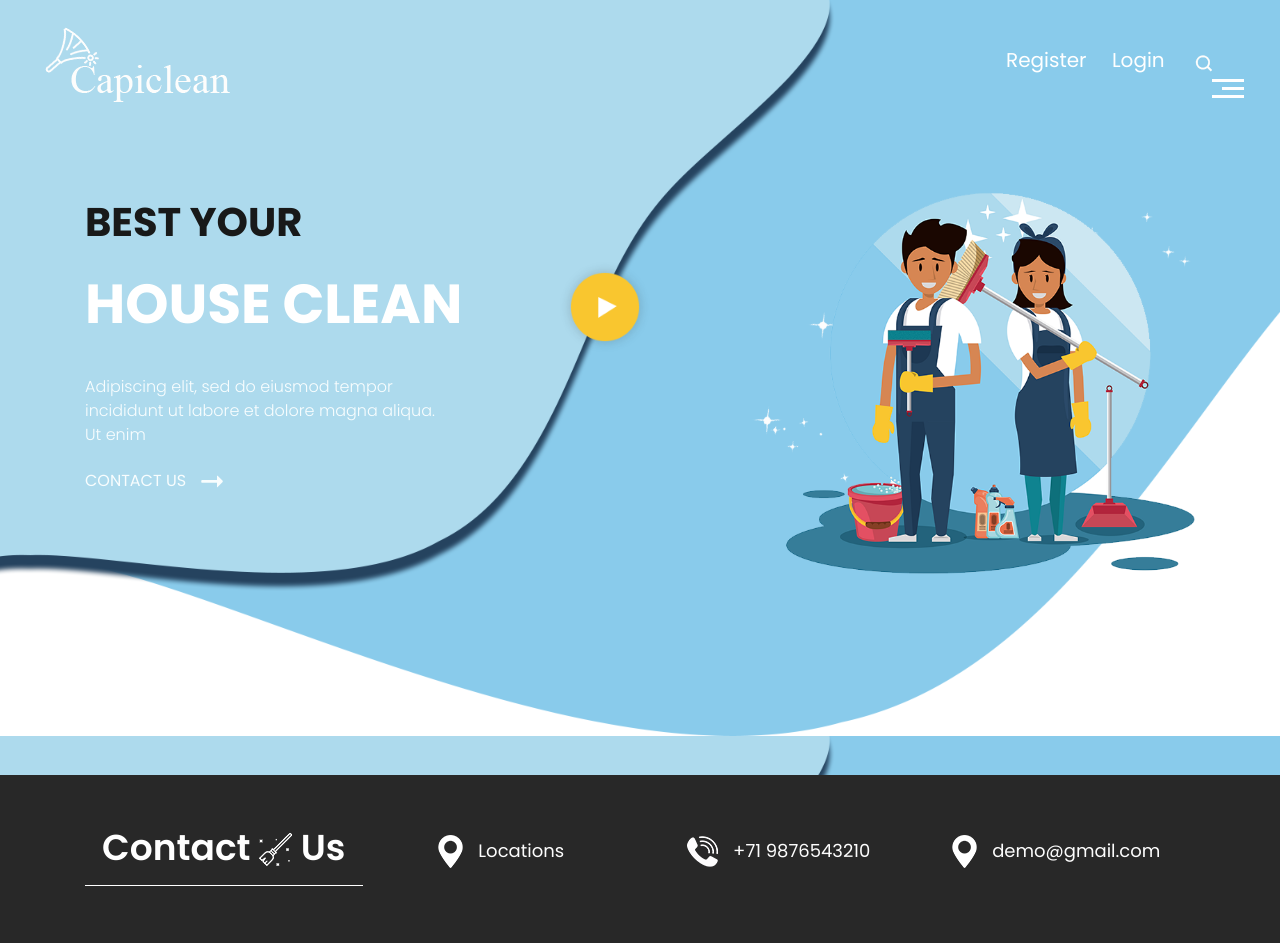
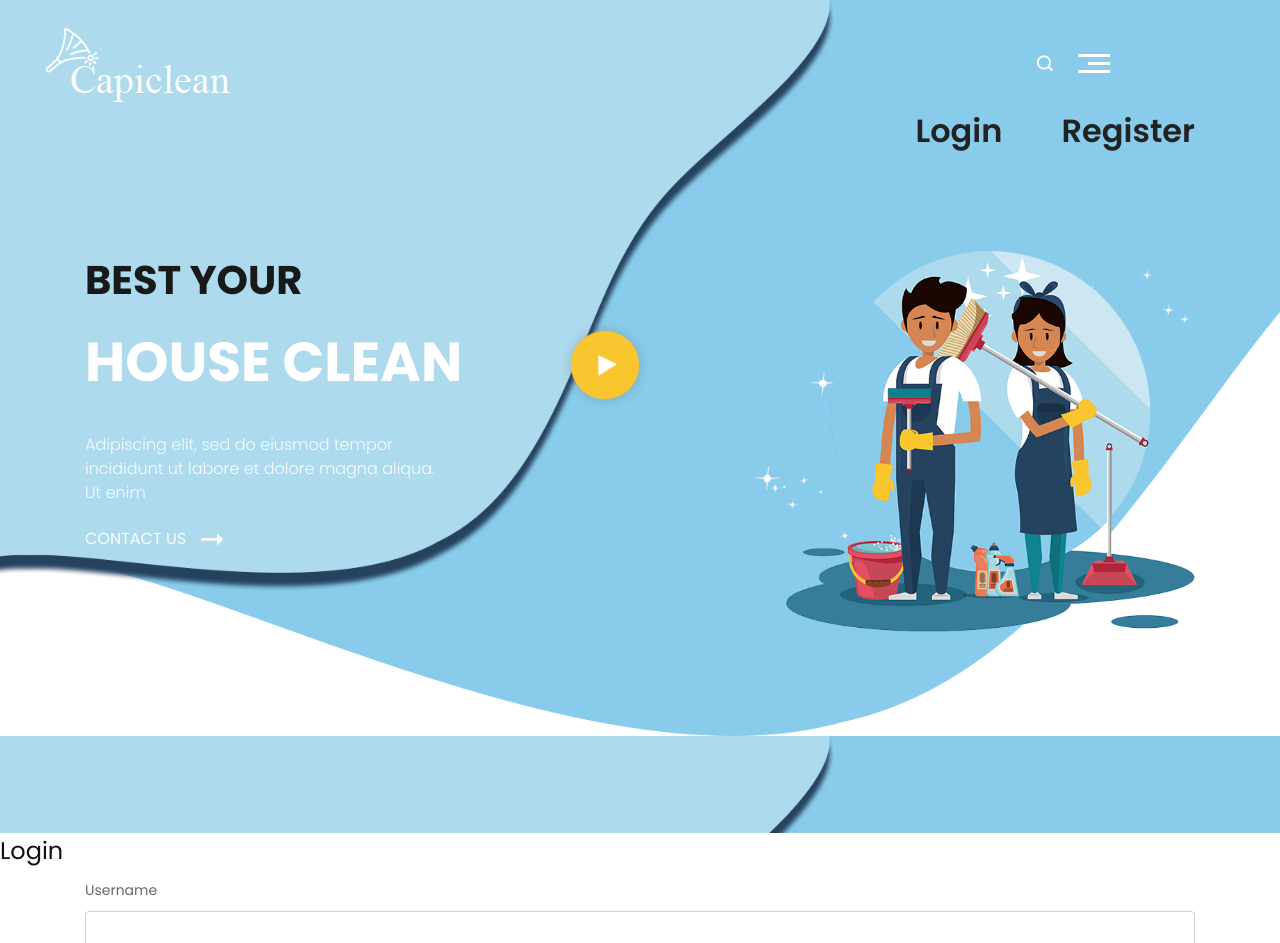
Before and after one commit to M7moud-Hassan/Crowdfunding_Project, a Django app: template crowdfunding/templates/login.html in a window 1280 px wide. Shown: the top 943 px of the page. Run offline with Django 4.2, Linux system fonts and the light colour scheme; the template is opened without the code that fills it, so the values that code supplies are empty; a map, chart or similar area stays blank; some libraries are stand-ins or nearby versions.

Commit message:
edit some features and add work pages

```diff
--- a/crowdfunding/auth_app/urls.py
+++ b/crowdfunding/auth_app/urls.py
@@ -15,6 +15,9 @@ Including another URLconf
 """
 from django.contrib import admin
 from django.urls import path
+from django.db import models
+from django.conf import settings
+from django.conf.urls.static import static
 from . import views
 
 
@@ -22,5 +25,12 @@ from . import views
 urlpatterns = [
 
     path('index',views.testTemp,name='Test'),
-    # path('register',views.register, name='register'),
+    path('register',views.register, name='register'),
+    path('login',views.login, name='login'),
+    path('logout',views.logout, name='logout'),
+    #path('view/<int:key>', views.view, name='view'),
+
 ]
+
+if settings.DEBUG:
+    urlpatterns += static(settings.MEDIA_URL, document_root=settings.MEDIA_ROOT)
--- a/crowdfunding/crowdfunding/settings.py
+++ b/crowdfunding/crowdfunding/settings.py
@@ -11,7 +11,7 @@ https://docs.djangoproject.com/en/4.1/ref/settings/
 """
 
 from pathlib import Path
-
+import os
 # Build paths inside the project like this: BASE_DIR / 'subdir'.
 BASE_DIR = Path(__file__).resolve().parent.parent
 
@@ -121,7 +121,8 @@ USE_TZ = True
 
 STATIC_URL = 'tstatic/'
 STATICFILES_DIRS=['static']
-
+MEDIA_URL = '/media/'
+MEDIA_ROOT = os.path.join(BASE_DIR, 'media')
 # Default primary key field type
 # https://docs.djangoproject.com/en/4.1/ref/settings/#default-auto-field
 
--- a/crowdfunding/templates/index.html
+++ b/crowdfunding/templates/index.html
@@ -48,8 +48,9 @@
               <ul>
                 <div class="togle_3">
                   <div class="menu_main">
-                    <div class="padding_left0"><a href="#">Register</a>
-                    <span class="padding_left0"><a href="#">Login</a></span></div>
+                    <div class="padding_left0">
+
+                    </div>
                   </div>
                   <div class="shoping_bag"><img src="{% static 'images/search-icon.png' %}"></div>
                 </div>
@@ -70,6 +71,14 @@
             </div>
           </div>
         </div>
+      </div>
+        <div style="text-align:end" class="container">
+       {%if request.session.user_email is None%}
+          <span style="margin-right:2.5%;font-weight:600;font-size:2.5vw"><a href="{% url 'login' %}">Login</a></span>
+          <span style="margin-left:2.5%;font-weight:600;font-size:2.5vw"><a href="{% url 'register' %}">Register</a></span>
+       {%else%}
+          <span style="font-weight:600;font-size:5vw"><a href="{% url 'logout' %}">Logout</a></span>
+       {%endif%}
       </div>
     <!-- banner section start -->
     <div class="banner_section layout_padding">
--- a/crowdfunding/templates/login.html
+++ b/crowdfunding/templates/login.html
@@ -1,9 +1,28 @@
 {% extends 'index.html' %}
 
 {%block title%}
-
+Login
 {%endblock%}
 
 {%block parentBody%}
 
+<h1> Login </h1>
+    <div class="container">
+{{Alert}}
+<form method="post">
+      {%csrf_token%}
+  <div class="mb-3">
+    <label for="exampleInputEmail1" class="form-label">Username</label>
+    <input type="text" class="form-control" id="exampleInputEmail1" aria-describedby="emailHelp" name="user_email">
+  </div>
+
+  <div class="mb-3">
+    <label for="exampleInputEmail2" class="form-label">Password</label>
+    <input type="password" class="form-control" id="exampleInputEmail2" aria-describedby="emailHelp" name="user_password">
+  </div>
+
+    <div class="mb-3">Dont have account ? Don't be Panic <a href="{% url 'register'%}">Register</a> here</div>
+  <button type="submit" class="btn btn-primary mb-5">Submit</button>
+</form>
+    </div>
 {%endblock%}
--- a/crowdfunding/templates/register.html
+++ b/crowdfunding/templates/register.html
@@ -32,7 +32,7 @@
     <label for="inputCity" class="form-label">Mobile number</label>
     <input type="text" class="form-control" id="inputCity" name="user_mobile">
   </div>
-    <div class="col-md-6">
+  <div class="col-md-6">
     <label class="form-label">Image</label>
     <input type="file" class="form-control" name="user_image" >
   </div>
```
Also changed, not shown: crowdfunding/auth_app/models.py (+7 -2 lines), crowdfunding/auth_app/views.py (+32 -3 lines), crowdfunding/templates/view.html (added, +11 -0 lines), crowdfunding/auth_app/migrations/0001_initial.py (added), crowdfunding/auth_app/migrations/0002_alter_registeruser_user_image.py (added), crowdfunding/auth_app/migrations/__init__.py (added).
